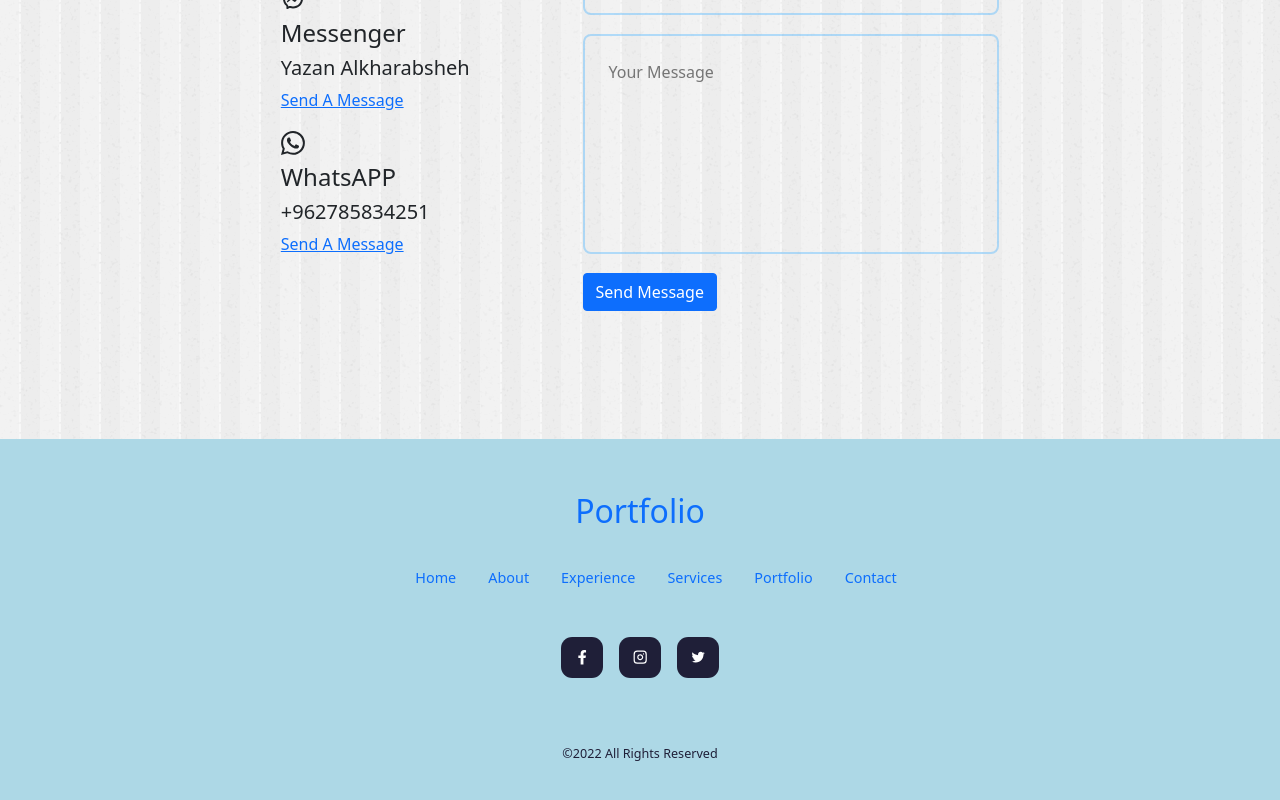
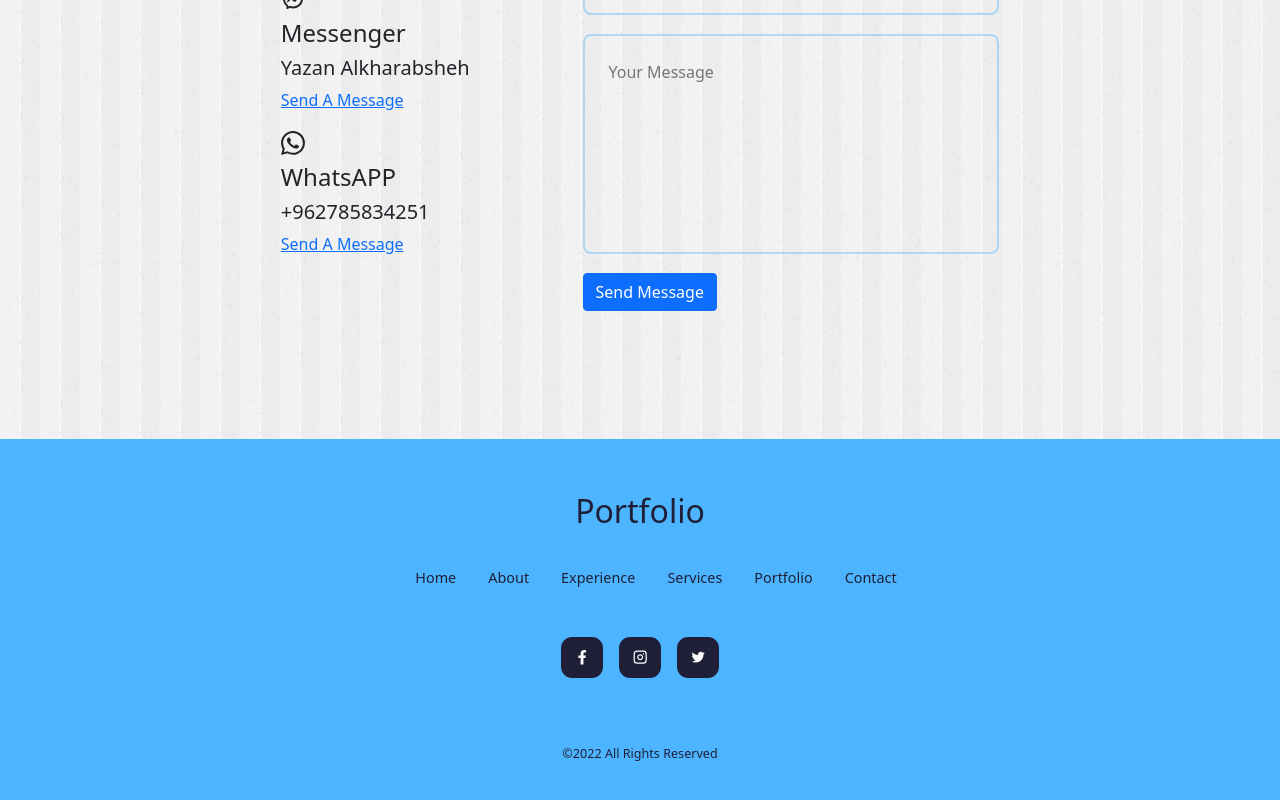
Before and after one commit to yazanabdulhafez/myPortfolio, a React (Create React App) app: page / in a window 1280 px wide. Shown: the part 6567-7367 px from the top of the page. Built offline with nearby package versions, Linux system fonts and the light colour scheme; the HTML template or start-up script is replaced by a standard one.

Commit message:
change some styles

```diff
--- a/src/Components/experience/experience.css
+++ b/src/Components/experience/experience.css
@@ -62,6 +62,7 @@
 
 @media screen and (max-width:600px) {
   .experience_container {
+    grid-template-columns: 1fr;
     gap: 1rem;
   }
   .experience_container>div {
--- a/src/Components/footer/simpleFooter.css
+++ b/src/Components/footer/simpleFooter.css
@@ -1,6 +1,6 @@
 footer {
-  /* background: var{--color-primary}; */
-  background: lightblue;
+  background: var(--color-primary);
+  /* background: rgb(75, 178, 212); */
   padding: 3rem 0;
   text-align: center;
   font-size: 0.9rem;
@@ -8,7 +8,7 @@ footer {
 }
 
 footer a {
-  color: var(0--color-bg);
+  color: var(--color-bg);
   text-decoration: none;
 }
 
--- a/src/Components/portfolio/portfolio.css
+++ b/src/Components/portfolio/portfolio.css
@@ -22,12 +22,12 @@
 
 .portfolio_item-image {
   border-radius: 1.5rem;
-  height: 65rem;
   overflow: hidden;
 }
 
 .portfolio_item-image img {
   object-fit: cover;
+  height: 65rem;
 }
 
 .portfolio_item-image-second {
--- a/src/index.css
+++ b/src/index.css
@@ -119,7 +119,7 @@ img {
 
 /* ================ media queries(medium devices) =================*/
 
-@media screen and(max-width:1024px) {
+@media screen and (max-width:1024px) {
   .container {
     width: var(--container-width-md);
   }
@@ -131,7 +131,7 @@ img {
 
 /* ================ media queries(small devices) =================*/
 
-@media screen and(max-width:600px) {
+@media screen and (max-width:600px) {
   .container {
     width: var(--container-width-sm);
   }
```
